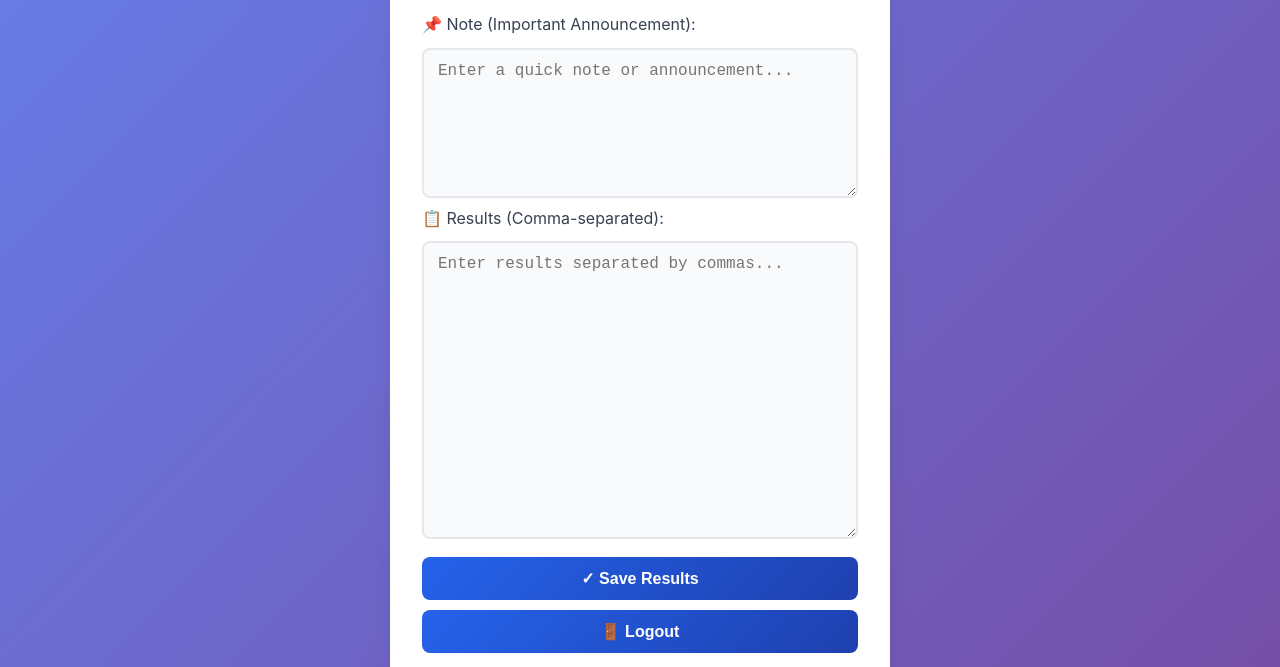
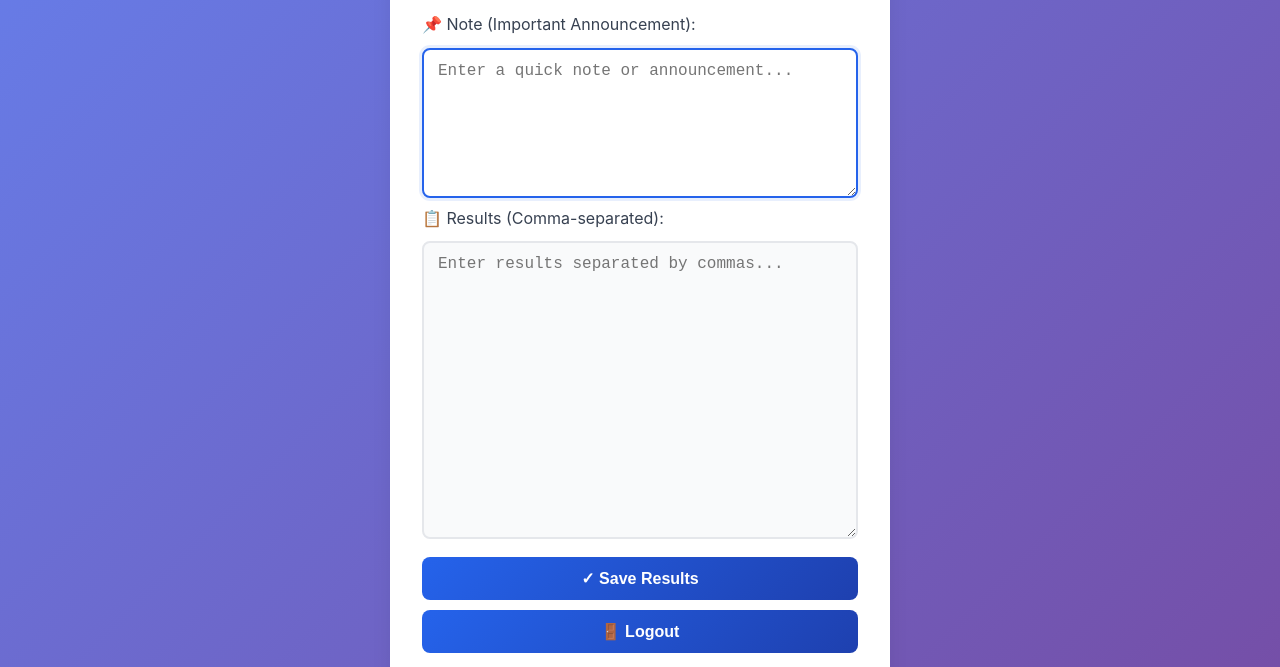
Before and after one commit to naveensambhoju/HRCResults, a website: page public/admin.html in a window 1280 px wide. Shown: the part 133-800 px from the top of the page. Drawn offline with Linux system fonts and the light colour scheme; sample sign-in values are in the browser's storage.

Commit message:
default cursor

```diff
--- a/public/admin.html
+++ b/public/admin.html
@@ -17,7 +17,7 @@
 
   <div class="form-group">
     <label for="noteText">📌 Note (Important Announcement):</label>
-    <textarea id="noteText" rows="2" placeholder="Enter a quick note or announcement..."></textarea>
+    <textarea id="noteText" rows="2" placeholder="Enter a quick note or announcement..." autofocus></textarea>
   </div>
 
   <div class="form-group">
```
Also changed, not shown: public/login.html (+1 -1 lines).
